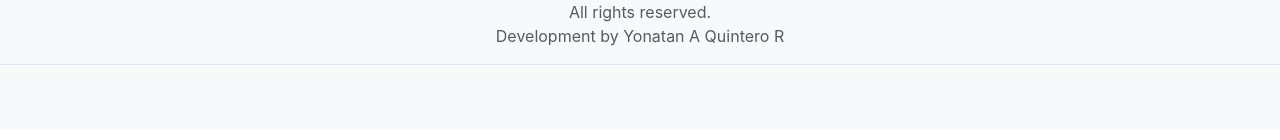
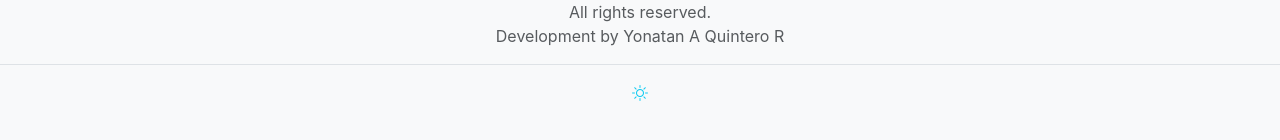
Before and after one commit to YonatanQuintero/simple-todo-v3, a React (Vite) app: page / in a window 1280 px wide. Shown: the part 680-820 px from the top of the page. Built offline with nearby package versions, Linux system fonts and the light colour scheme.

Commit message:
Added Theme Reducer

```diff
--- a/package.json
+++ b/package.json
@@ -10,10 +10,12 @@
     "preview": "vite preview"
   },
   "dependencies": {
+    "@reduxjs/toolkit": "^1.9.7",
     "bootstrap": "^5.3.2",
     "bootstrap-icons": "^1.11.2",
     "react": "^18.2.0",
     "react-dom": "^18.2.0",
+    "react-redux": "^8.1.3",
     "sass": "^1.69.5"
   },
   "devDependencies": {
--- /dev/null
+++ b/src/app/hooks.ts
@@ -0,0 +1,5 @@
+import { TypedUseSelectorHook, useDispatch, useSelector } from "react-redux"
+import { AppDispatch, RootState } from "./store"
+
+export const useAppDispatch = () => useDispatch<AppDispatch>()
+export const useAppSelector: TypedUseSelectorHook<RootState> = useSelector
--- /dev/null
+++ b/src/app/store.ts
@@ -0,0 +1,11 @@
+import { configureStore } from "@reduxjs/toolkit"
+import themeReducer from "../features/theme-slice"
+
+export const store = configureStore({
+  reducer: {
+    theme: themeReducer,
+  },
+})
+
+export type AppDispatch = typeof store.dispatch
+export type RootState = ReturnType<typeof store.getState>
--- /dev/null
+++ b/src/components/theme/ThemeToggle.tsx
@@ -0,0 +1,26 @@
+import { useEffect } from "react"
+import { useAppDispatch, useAppSelector } from "../../app/hooks"
+import { Theme, changeTheme } from "../../features/theme-slice"
+
+const ThemeToggle = () => {
+  const dispatch = useAppDispatch()
+  const theme = useAppSelector((state) => state.theme)
+
+  useEffect(() => {
+    dispatch(changeTheme(theme.value))
+  }, [theme])
+
+  const toogleThemeHandler = () => {
+    dispatch(changeTheme(theme.value === Theme.LIGHT ? Theme.DARK : Theme.LIGHT))
+  }
+
+  return (
+    <button className="btn btn-link nav-link my-0 mx-auto" onClick={toogleThemeHandler}>
+      <p className="text-info">
+        {theme.value === Theme.LIGHT ? <i className="bi bi-brightness-high"></i> : <i className="bi bi-moon-stars"></i>}
+      </p>
+    </button>
+  )
+}
+
+export default ThemeToggle
--- a/src/components/todo/TodoFooter.tsx
+++ b/src/components/todo/TodoFooter.tsx
@@ -1,4 +1,4 @@
-// import ThemeToggle from "../theme/ThemeToggle"
+import ThemeToggle from "../theme/ThemeToggle"
 
 const TodoFooter = () => {
   return (
@@ -10,7 +10,7 @@ const TodoFooter = () => {
             <p className="m-0 text-center text-muted">All rights reserved.</p>
             <p className="m-0 text-center text-muted">Development by Yonatan A Quintero R</p>
           </div>
-          <div className="col-12 border-top pt-3">{/* <ThemeToggle /> */}</div>
+          <div className="col-12 border-top pt-3">{<ThemeToggle />}</div>
         </div>
       </div>
     </footer>
--- a/src/components/todo/TodoStats.tsx
+++ b/src/components/todo/TodoStats.tsx
@@ -14,8 +14,8 @@ const TodoStats = () => {
         <div className="col-sm-8 col-md-6 col-lg-4 text-center">
           <div className="row">
             {items.map((item, index) => (
-              <div className="col">
-                <TodoStatItem key={index} value={item.value} title={item.title} />
+              <div key={index} className="col">
+                <TodoStatItem value={item.value} title={item.title} />
               </div>
             ))}
           </div>
--- /dev/null
+++ b/src/features/theme-slice.ts
@@ -0,0 +1,33 @@
+import { createSlice, PayloadAction } from "@reduxjs/toolkit"
+
+const key: string = "app-theme"
+
+export enum Theme {
+  LIGHT = "light",
+  DARK = "dark",
+}
+
+interface IThemeState {
+  value: string
+}
+
+const initialState: IThemeState = {
+  value: localStorage.getItem(key) || Theme.LIGHT,
+}
+
+const themeSlice = createSlice({
+  name: "theme",
+  initialState,
+  reducers: {
+    changeTheme: (state, action: PayloadAction<string>) => {
+      const theme = action.payload
+      localStorage.setItem(key, theme)
+      document.documentElement.setAttribute("data-bs-theme", theme)
+      state.value = theme
+    },
+  },
+})
+
+const themeReducer = themeSlice.reducer
+export const { changeTheme } = themeSlice.actions
+export default themeReducer
--- a/src/main.tsx
+++ b/src/main.tsx
@@ -1,9 +1,13 @@
 import React from "react"
 import ReactDOM from "react-dom/client"
+import { Provider } from "react-redux"
+import { store } from "./app/store.ts"
 import App from "./App.tsx"
 
 ReactDOM.createRoot(document.getElementById("root")!).render(
   <React.StrictMode>
-    <App />
+    <Provider store={store}>
+      <App />
+    </Provider>
   </React.StrictMode>
 )
```
Also changed, not shown: 1 other file (tests, documents, lock files or other folders).
